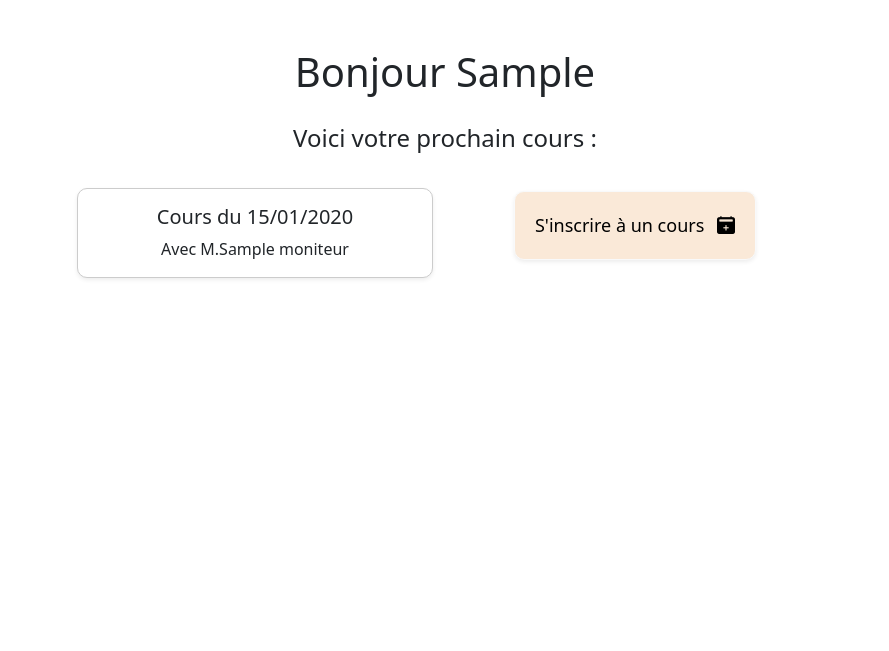
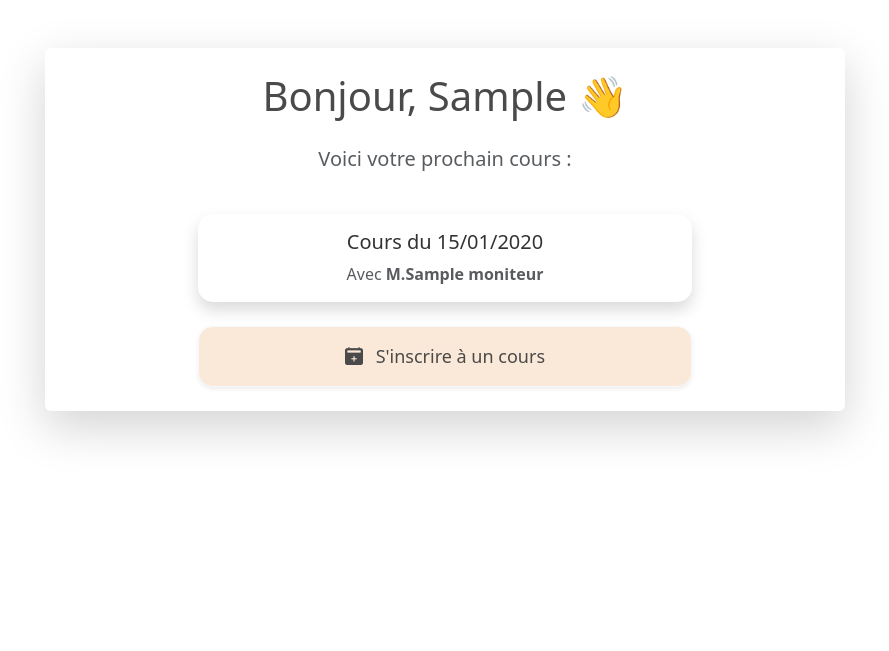
Before and after one commit to elyandreb/SAE-WEB-BD, a Python web app: template project/templates/adherent_home.html in a window 1280 px wide. Shown: the part 82-733 px from the top of the page, without its empty margins (195-1084 px from the left). Run offline with Jinja, Linux system fonts and the light colour scheme; the template is opened without the code that fills it: most values are stand-ins (such as "Sample title", 1, 10 or a date in 2020); some libraries are stand-ins or nearby versions.

Commit message:
MAJ affichage accueil adhérent

```diff
--- a/project/templates/adherent_home.html
+++ b/project/templates/adherent_home.html
@@ -3,37 +3,39 @@
 {% block title %}Accueil{% endblock %}
 
 {% block content %}
-<div class="container text-center mt-5">
+<link rel="stylesheet" href="{{ url_for('static', filename='adherent_home.css')}}">
+<div class="container d-flex justify-content-center align-items-center mt-5">
+    <div class="shadow-lg p-4 rounded" style="background-color: #ffffff; max-width: 800px; width: 100%; border-radius: 20px;">
         <!-- En-tête -->
-    <div class="row">
-        <div class="col">
-            <h1 class="mb-4">Bonjour {{ utilisateur.prenom_u }}</h1>
-            <p class="fs-4">Voici votre prochain cours :</p>
-        </div>
+        <div class="text-center">
+            <h1 class="mb-4" style="color: #4A4A4A;">Bonjour, {{ utilisateur.prenom_u }} 👋</h1>
+            <p class="fs-5 text-muted">Voici votre prochain cours :</p>
         </div>
 
         <!-- Carte du prochain cours -->
         <div class="row justify-content-center">
-        <div class="col-md-4">
-            <div class="card shadow-sm mt-3" style="border: 1px solid #cccccc; border-radius: 10px;">
+            <div class="col-md-8">
+                <div class="card shadow mt-4" style="border: none; border-radius: 15px;">
                     <div class="card-body text-center">
                         {% if cours %}
-                        <h5 class="card-title fs-5">Cours du {{ cours.date_c.strftime('%d/%m/%Y') }}</h5>
-                        <p class="card-text">Avec M.{{ cours.moniteur.nom_u }}</p>
+                            <h5 class="card-title fs-5" style="color: #333;">Cours du {{ cours.date_c.strftime('%d/%m/%Y') }}</h5>
+                            <p class="card-text text-muted">Avec <strong>M.{{ cours.moniteur.nom_u }}</strong></p>
                         {% else %}
                             <p class="text-muted">Aucun cours prévu pour le moment.</p>
                         {% endif %}
                     </div>
                 </div>
             </div>
+        </div>
 
         <!-- Bouton d'inscription -->
-        <div class="col-md-4 d-flex align-items-center justify-content-center">
-            <a href="/inscription" class="btn btn-light shadow-sm" style="background-color: #fae9d8; border-radius: 10px; padding: 20px; font-size: 18px;">
-                <span class="me-2">S'inscrire à un cours</span>
-                <i class="bi bi-calendar2-plus-fill"></i>
+        <div class="row justify-content-center mt-4">
+            <div class="col-md-8">
+                <a href="/inscription" class="btn btn-light w-100 py-3 shadow-sm" style="background-color: #fae9d8; color: #4A4A4A; border-radius: 15px; font-size: 18px;">
+                    <i class="bi bi-calendar2-plus-fill me-2"></i> S'inscrire à un cours
                 </a>
             </div>
         </div>
     </div>
+</div>
 {% endblock %}
```
Also changed, not shown: project/static/adherent_home.css (added, +7 -0 lines), project/static/img/accueil.jpg (added). Lines whose indentation alone changed are shown as unchanged.
